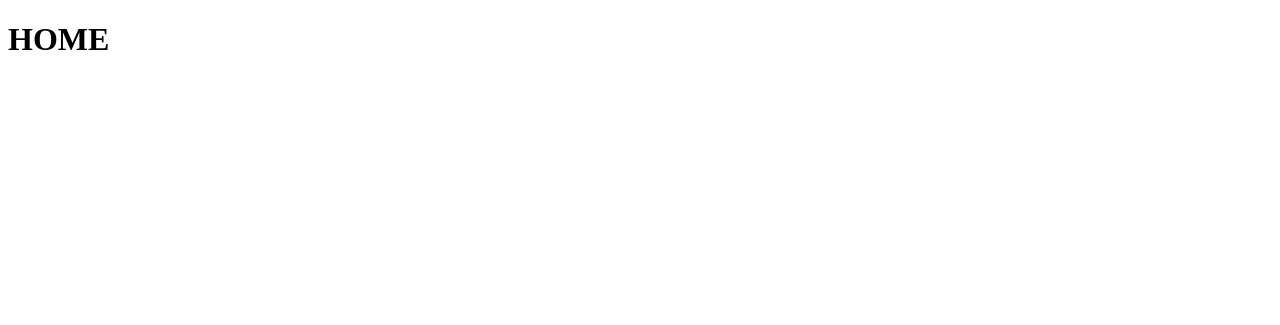
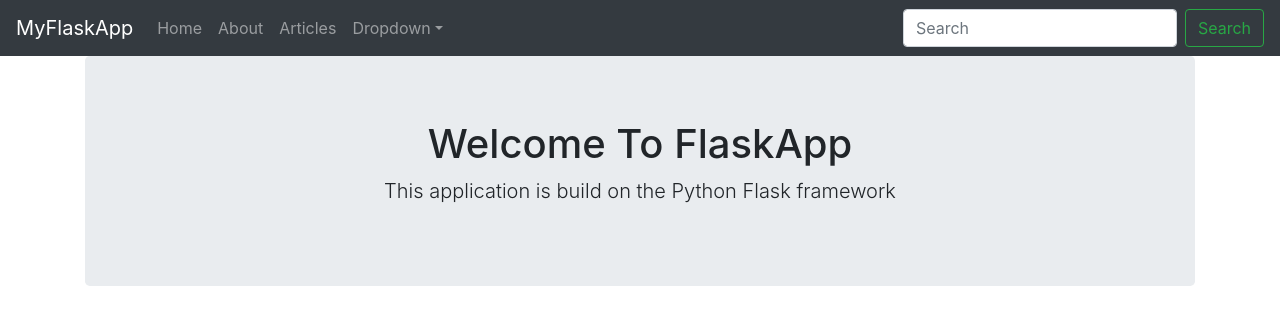
Before and after one commit to markchen555/myFlaskApp, a Flask app: page / in a window 1280 px wide. Before the commit the part shown is almost empty. Shown: the top 325 px of the page. Run offline with Flask 2, Linux system fonts and the light colour scheme; some libraries are stand-ins or nearby versions.

Commit message:
Doc: implemented boostrap and navbar into html file

```diff
--- a/templates/home.html
+++ b/templates/home.html
@@ -1,5 +1,8 @@
 {% extends 'layout.html' %}
 
 {% block body %}
-  <h1>HOME</h1>
+  <div class="jumbotron text-center">
+    <h1>Welcome To FlaskApp</h1>
+    <p class="lead">This application is build on the Python Flask framework</p>
+  </div>
 {% endblock %}
--- /dev/null
+++ b/templates/includes/_navbar.html
@@ -0,0 +1,31 @@
+<nav class="navbar navbar-expand-md navbar-dark bg-dark">
+    <a class="navbar-brand" href="#">MyFlaskApp</a>
+    <button class="navbar-toggler" type="button" data-toggle="collapse" data-target="#navbarsExampleDefault" aria-controls="navbarsExampleDefault" aria-expanded="false" aria-label="Toggle navigation">
+      <span class="navbar-toggler-icon"></span>
+    </button>
+
+    <div class="collapse navbar-collapse" id="navbarsExampleDefault">
+      <ul class="navbar-nav mr-auto">
+        <li class="nav-item">
+          <a class="nav-link" href="/">Home <span class="sr-only">(current)</span></a>
+        </li>
+        <li class="nav-item">
+          <a class="nav-link" href="/about">About</a>
+        </li>
+        <li class="nav-item">
+          <a class="nav-link" href="/articles">Articles</a>
+        </li>
+        <li class="nav-item dropdown">
+          <a class="nav-link dropdown-toggle" href="http://example.com" id="dropdown01" data-toggle="dropdown" aria-haspopup="true" aria-expanded="false">Dropdown</a>
+          <div class="dropdown-menu" aria-labelledby="dropdown01">
+            <a class="dropdown-item" href="/about">About</a>
+            <a class="dropdown-item" href="/articles">Articles</a>
+          </div>
+        </li>
+      </ul>
+      <form class="form-inline my-2 my-lg-0">
+        <input class="form-control mr-sm-2" type="text" placeholder="Search" aria-label="Search">
+        <button class="btn btn-outline-success my-2 my-sm-0" type="submit">Search</button>
+      </form>
+    </div>
+  </nav>
--- a/templates/layout.html
+++ b/templates/layout.html
@@ -5,8 +5,15 @@
   <meta name="viewport" content="width=device-width, initial-scale=1.0">
   <meta http-equiv="X-UA-Compatible" content="ie=edge">
   <title>MyFlaskApp</title>
+  <link rel="stylesheet" href="https://maxcdn.bootstrapcdn.com/bootstrap/4.0.0/css/bootstrap.min.css">
 </head>
 <body>
-  {% block body %}{% endblock %}
+  {% include 'includes/_navbar.html' %}
+  <div class="container">
+    {% block body %}{% endblock %}
+  </div>
+  <script src="https://code.jquery.com/jquery-3.2.1.slim.min.js" integrity="sha384-KJ3o2DKtIkvYIK3UENzmM7KCkRr/rE9/Qpg6aAZGJwFDMVNA/GpGFF93hXpG5KkN" crossorigin="anonymous"></script>
+  <script src="https://cdnjs.cloudflare.com/ajax/libs/tether/1.4.0/js/tether.min.js" integrity="sha384-DztdAPBWPRXSA/3eYEEUWrWCy7G5KFbe8fFjk5JAIxUYHKkDx6Qin1DkWx51bBrb" crossorigin="anonymous"></script>
+  <script src="https://maxcdn.bootstrapcdn.com/bootstrap/4.0.0/js/bootstrap.min.js"></script>
 </body>
 </html>
```
